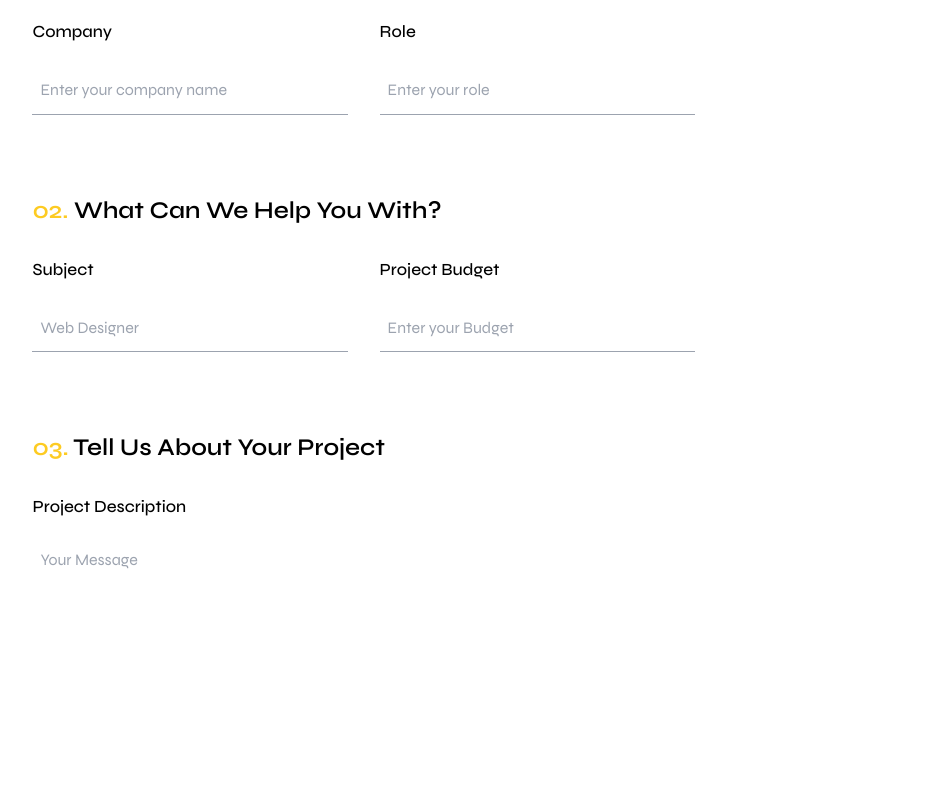
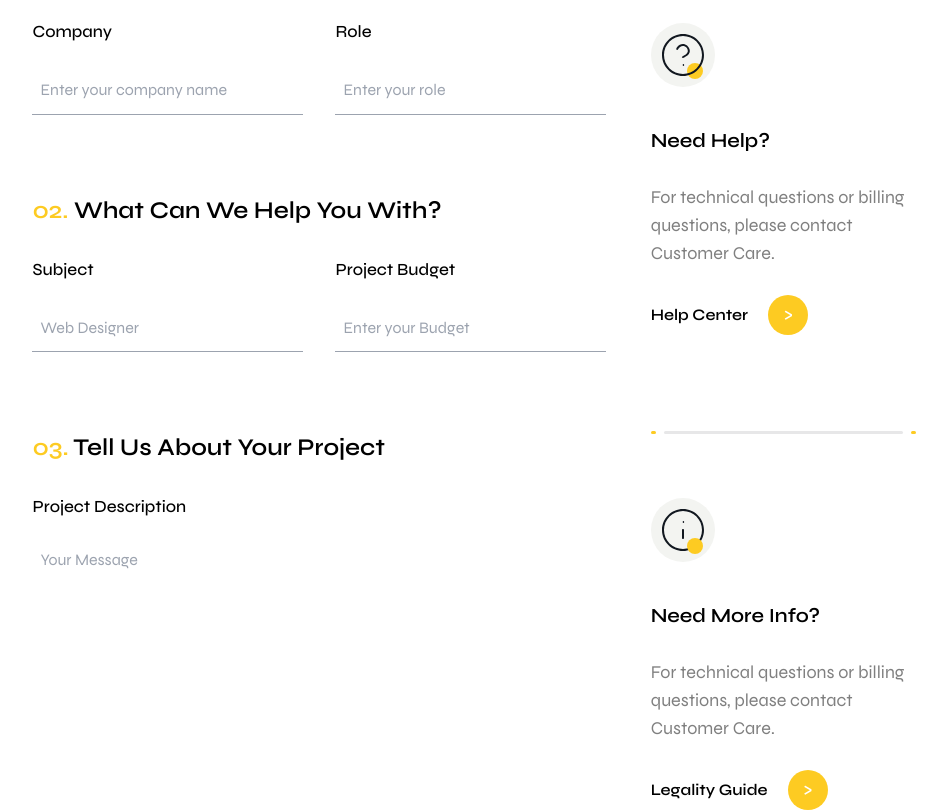
Before and after one commit to Mustajaaab/Northine, a React (Vite) app: page /Contact-Us in a window 1280 px wide. Shown: the part 900-1712 px from the top of the page, without its empty margins (166-1113 px from the left). Built offline with nearby package versions, Linux system fonts and the light colour scheme; a web font is replaced by a local one.

Commit message:
Contact us page half done

```diff
--- a/src/App.jsx
+++ b/src/App.jsx
@@ -10,7 +10,7 @@ import Contact from './pages/Contact-Us'
 function App() {
   return (
     <Routes>
-      <Route path="/home" element={<Home />} />
+      <Route path="/" element={<Home />} />
       <Route path="/team" element={<Team />} />
       <Route path="/about" element={<About />} />
       <Route path="/services" element={<Services />} />
--- a/src/pages/Contact-Us.jsx
+++ b/src/pages/Contact-Us.jsx
@@ -6,10 +6,15 @@ import { useState } from "react";
 function Contact () {
 
          const [form, setForm] = useState({
-                name: "",
+                firstName: "",
+                lastName: "",
                 email: "",
                 phone: "",
-                message: "",
+                company: "",
+                role: "",
+                subject: "",
+                projectBudget: "",
+                description: "",
                 agree: false,
             });
             const [file, setFile] = useState(null);
@@ -93,8 +98,8 @@ function Contact () {
                     </div>
                 </div>
             </div>
-            <div className='flex w-[69%] mx-auto pt-20'>
-                <form onSubmit={onSubmit} className='w-[75%]'>
+            <div className='flex w-[69%] mx-auto pt-20 justify-between'>
+                <form onSubmit={onSubmit} className='w-[65%]'>
                 <h1 className='font-syne text-2xl font-semibold'><span className='text-yellow'>01.</span> Tell Us About Yourself</h1>
                     <div className="flex">
                         {/* Left Section */}
@@ -106,7 +111,7 @@ function Contact () {
                             </div>
                             <input
                                 type="text"
-                                name="name"
+                                name="firstName"
                                 value={form.name}
                                 onChange={handleInputChange}
                                 placeholder="Alice"
@@ -167,7 +172,7 @@ function Contact () {
                             </div>
                             <input
                                 type="text"
-                                name="name"
+                                name="lastName"
                                 value={form.name}
                                 onChange={handleInputChange}
                                 placeholder="Eve"
@@ -197,7 +202,7 @@ function Contact () {
                             </div>
                             <input
                                 type="text"
-                                name="Role"
+                                name="role"
                                 value={form.phone}
                                 onChange={handleInputChange}
                                 placeholder="Enter your role"
@@ -216,7 +221,7 @@ function Contact () {
                             </div>
                             <input
                                 type="text"
-                                name="Subject"
+                                name="subject"
                                 value={form.phone}
                                 onChange={handleInputChange}
                                 placeholder="Web Designer"
@@ -230,8 +235,8 @@ function Contact () {
                                     </p>
                             </div>
                             <input
-                                type="text"
-                                name="Project Budget"
+                                type="number"
+                                name="projectBudget"
                                 value={form.phone}
                                 onChange={handleInputChange}
                                 placeholder="Enter your Budget"
@@ -253,9 +258,81 @@ function Contact () {
                                 placeholder="Your Message"
                                 className="text-base mt-5 p-2 w-full h-[295px] resize-none placeholder:font-syne border-b border-gray-400 placeholder-gray-400 focus:outline-none"
                             />
+                            <button
+                                type="submit"
+                                className={`mt-[50px] mb-10 text-lg font-normal text-center font-syne py-[22px] w-full rounded-full ease-in-out duration-300 transition-transform border-[4px] border-yellow hover:scale-105 ${result === "Sending..." ? "opacity-50 cursor-not-allowed" : ""
+                                    }`}
+                                disabled={result === "Sending..."}
+                            >
+                                {result === "Sending..." ? "Sending..." : "Submit"}
+                            </button>
                 </form>
-                <div>
+                <div className='w-[30%]'>
                     <h1 className='font-syne text-xl font-semibold'>Support Request</h1>
+                    <p className='font-syne text-lg text-black/50 mt-7'>Our experts are ready to answer your questions.</p>
+                    <div className='flex items-center gap-5 mt-7 group'>
+                        <p className='font-semibold font-syne group-hover:text-yellow duration-300 ease-in-out cursor-pointer'>Get Support</p>
+                        <button className='w-10 h-10 rounded-full bg-yellow group-hover:bg-transparent group-hover:border-[3px] cursor-pointer duration-300 ease-in-out group-hover:text-yellow group-hover:border-yellow text-white font-syne text-xl'>&gt;</button>
+                    </div>
+                    <div className="gap-2 flex items-center mt-24">
+                        <span className="w-[2%] h-[3px] rounded-full bg-yellow"></span>
+                        <span className="w-[96%] h-[3px] rounded-full bg-[#e7e7e8]"></span>
+                        <span className="w-[2%] h-[3px] rounded-full bg-yellow"></span>
+                    </div>
+
+                    <div className='bg-[#f3f4f1] w-16 h-16 flex justify-center mt-16 items-center rounded-full relative' >
+                        <svg className='z-10' xmlns="http://www.w3.org/2000/svg" width="42" height="42" viewBox="0 0 42 42" fill="none">
+                            <script xmlns="" id="eppiocemhmnlbhjplcgkofciiegomcon"/>
+                            <script xmlns=""/><script xmlns=""/>
+                            <g clipPath="url(#clip0_716_2)">
+                            <path fillRule="evenodd" clipRule="evenodd" d="M21 41.999C9.42 41.999 0 32.579 0 20.999C0 9.42 9.42 0 21 0C32.579 0 41.999 9.42 41.999 20.999C41.999 32.579 32.579 41.999 21 41.999ZM21 1.999C10.523 1.999 1.999 10.522 1.999 20.999C1.999 31.476 10.523 39.999 21 39.999C31.476 39.999 39.999 31.476 39.999 20.999C39.999 10.522 31.476 1.999 21 1.999ZM21.156 23.948C21.51 23.982 20.944 24 20.839 24C20.421 24 20.32 23.735 19.892 23.316C19.716 22.793 19.999 22.227 20.522 22.51C22.1 21.554 25.839 19.677 25.839 16.999C25.843 14.876 24.5 12.978 22.498 12.274C19.896 11.359 17.38 12.73 16.123 15.331C15.94 15.852 15.369 16.125 14.847 15.942C14.327 15.76 14.53 15.188 14.236 14.667C14.857 12.903 16.127 11.487 17.813 10.678C19.498 9.869 21.398 9.766 23.163 10.387C25.964 11.373 27.844 14.31 27.839 17.1C27.839 21.666 21.429 23.857 21.156 23.948ZM21 29.999H21.19C21.572 29.999 22.19 30.447 22.19 30.999C22.19 31.551 21.572 31.999 21.19 31.999C20.467 31.999 20.9 31.551 20.9 30.999C20.9 30.447 20.447 29.999 21 29.999Z" fill="#121820"/>
+                            </g>
+                            <defs>
+                                <clipPath id="clip0_716_2">
+                                    <rect width="42" height="42" fill="white"/>
+                                </clipPath>
+                            </defs>
+                        </svg>
+                        <span className='w-4 h-4 bg-yellow rounded-full absolute top-10 left-9'></span>
+                    </div>
+                    <h1 className='font-syne text-xl font-semibold mt-10'>Need Help?</h1>
+                    <p className='font-syne text-lg text-black/50 mt-7'>For technical questions or billing <br /> questions, please contact Customer Care.</p>
+                    <div className='flex items-center gap-5 mt-7 group'>
+                        <p className='font-semibold font-syne group-hover:text-yellow duration-300 ease-in-out cursor-pointer'>Help Center</p>
+                        <button className='w-10 h-10 rounded-full bg-yellow group-hover:bg-transparent group-hover:border-[3px] cursor-pointer duration-300 ease-in-out group-hover:text-yellow group-hover:border-yellow text-white font-syne text-xl'>&gt;</button>
+                    </div>
+
+                    <div className="gap-2 flex items-center mt-24">
+                        <span className="w-[2%] h-[3px] rounded-full bg-yellow"></span>
+                        <span className="w-[96%] h-[3px] rounded-full bg-[#e7e7e8]"></span>
+                        <span className="w-[2%] h-[3px] rounded-full bg-yellow"></span>
+                    </div>
+
+
+                    <div className='bg-[#f3f4f1] w-16 h-16 flex justify-center mt-16 items-center rounded-full relative'>
+                        <svg xmlns="http://www.w3.org/2000/svg" width="42" height="42" viewBox="0 0 42 42" fill="none">
+                        <script xmlns="" id="eppiocemhmnlbhjplcgkofciiegomcon"/>
+                        <script xmlns=""/>
+                        <script xmlns=""/>
+                        <g clipPath="url(#clip0_716_6)">
+                            <path fillRule="evenodd" clipRule="evenodd" d="M21 41.999C9.42 41.999 0 32.579 0 20.999C0 9.419 9.42 0 21 0C32.579 0 41.999 9.419 41.999 20.999C41.999 32.579 32.579 41.999 21 41.999ZM21 1.999C10.523 1.999 1.999 10.523 1.999 20.999C1.999 31.476 10.523 39.999 21 39.999C31.476 39.999 39.999 31.476 39.999 20.999C39.999 10.523 31.476 1.999 21 1.999ZM21.19 13.999C20.467 13.999 20.9 13.551 20.9 12.999C20.9 12.447 20.447 11.999 21 11.999H21.19C21.572 11.999 22.19 12.447 22.19 12.999C22.19 13.551 21.572 13.999 21.19 13.999ZM21 19.999C21.552 19.999 21.999 20.447 21.999 20.999V28.999C21.999 29.551 21.552 29.999 21 29.999C20.447 29.999 19.999 29.551 19.999 28.999V20.999C19.999 20.447 20.447 19.999 21 19.999Z" fill="#121820"/>
+                        </g>
+                        <defs>
+                            <clipPath id="clip0_716_6">
+                            <rect width="42" height="42" fill="white"/>
+                            </clipPath>
+                        </defs>
+                        </svg>
+                        <span className='w-4 h-4 bg-yellow rounded-full absolute top-10 left-9'></span>
+                    </div>
+
+                    <h1 className='font-syne text-xl font-semibold mt-10'>Need More Info?</h1>
+                    <p className='font-syne text-lg text-black/50 mt-7'>For technical questions or billing <br /> questions, please contact Customer Care.</p>
+                    <div className='flex items-center gap-5 mt-7 group'>
+                        <p className='font-semibold font-syne group-hover:text-yellow duration-300 ease-in-out cursor-pointer'>Legality Guide</p>
+                        <button className='w-10 h-10 rounded-full bg-yellow group-hover:bg-transparent group-hover:border-[3px] cursor-pointer duration-300 ease-in-out group-hover:text-yellow group-hover:border-yellow text-white font-syne text-xl'>&gt;</button>
+                    </div>
+
                 </div>
             </div>
 
```
